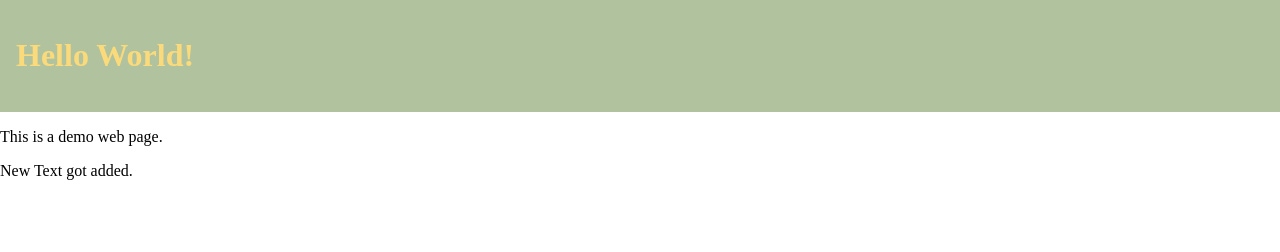
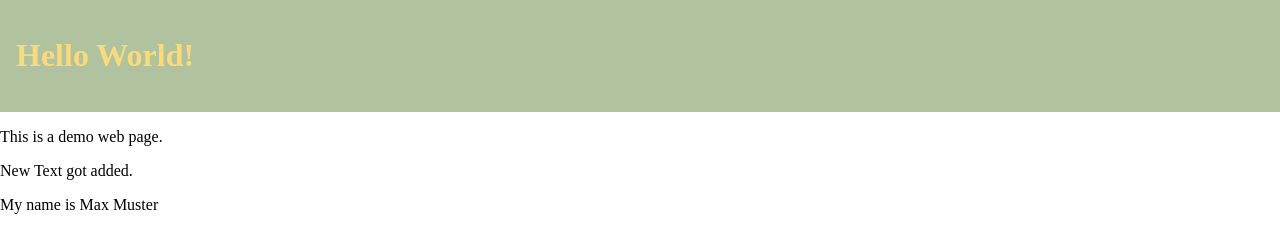
Before and after one commit to colinzinho/demo, a plain HTML site: page index.html in a window 1280 px wide. Drawn offline with Linux system fonts and the light colour scheme.

Commit message:
Added new paragraph.

```diff
--- a/index.html
+++ b/index.html
@@ -12,5 +12,6 @@
     </div>
     <p>This is a demo web page.</p>
     <p>New Text got added.</p>
+    <p>My name is Max Muster</p>
   </body>
 </html>
```
